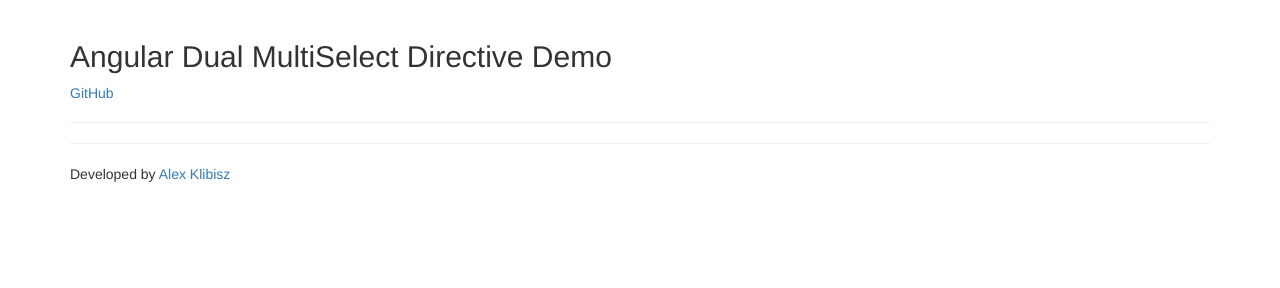
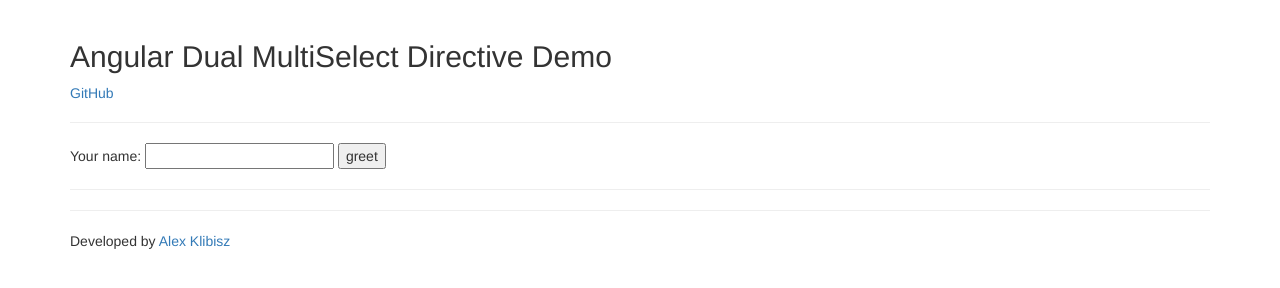
Before and after one commit to alexklibisz/angular-dual-multiselect-directive, a plain HTML site: page index.html in a window 1280 px wide. Drawn offline with nearby package versions, Linux system fonts and the light colour scheme.

Commit message:
basic wireframe

```diff
--- a/index.html
+++ b/index.html
@@ -17,7 +17,11 @@
 			<p><a href="https://github.com/alexklibisz/angular-dual-multiselect-directive">GitHub</a></p>
 		</div>
 
-		<p>{{username}}</p>
+		Your name:
+		    <input type="text" ng-model="username">
+		    <button ng-click='sayHello()'>greet</button>
+		  <hr>
+		  {{greeting}}
 
 		<dualmultiselect options="demoOptions">
 		</dualmultiselect>
@@ -26,7 +30,7 @@
 		<p>Developed by <a href="http://alexklibisz.github.io">Alex Klibisz</a></p>
 	</div>
 
-<script src="https://code.angularjs.org/1.3.13/angular.min.js"></script>
+<script src="//ajax.googleapis.com/ajax/libs/angularjs/1.4.0-beta.1/angular.min.js"></script>
 
 <script src="assets/app.js"></script>
 <script src="assets/DemoController.js"></script>
```
